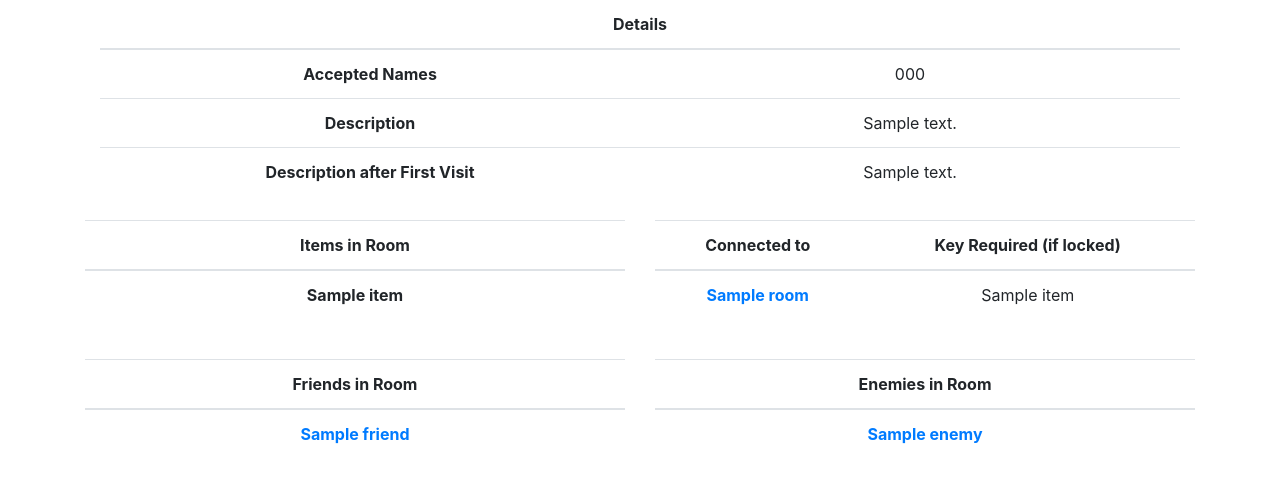
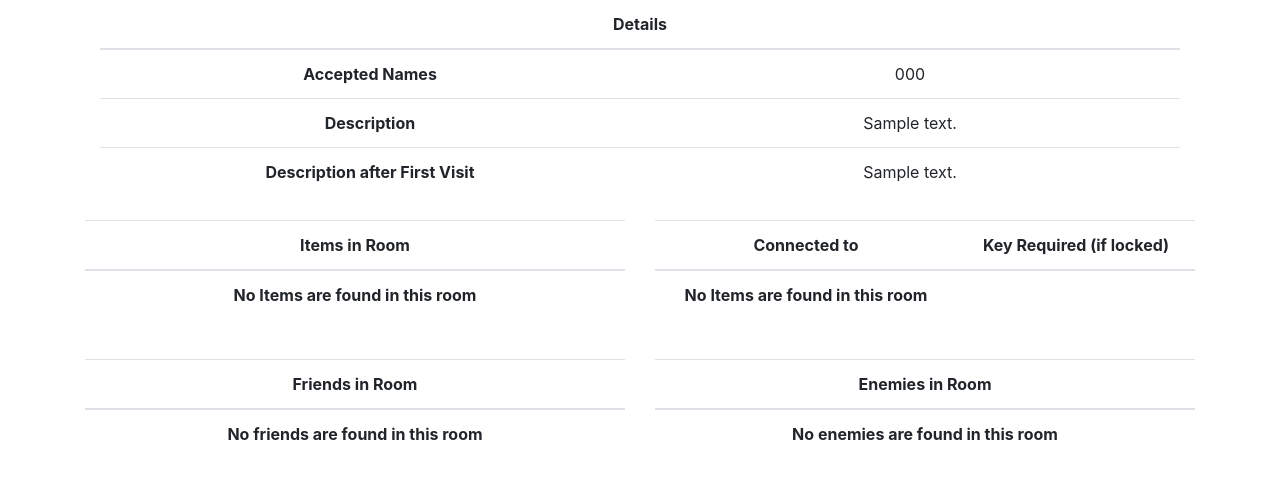
Before and after one commit to japhster/TBAC, a Django app: page /room/detail/1/ in a window 1280 px wide. Shown: the part 176-659 px from the top of the page. Run offline with Django 4.2, Linux system fonts and the light colour scheme; a user stored in the database is signed in; tables that the repository leaves empty hold one stand-in row (values such as "Sample post"); lists and menus that the app fills with data are empty; parts of the project's set-up code (start-up, migrations or seed data) failed here and were passed over; some libraries are stand-ins or nearby versions.

Commit message:
fixed lookups to ignore session instances

```diff
--- a/room/templates/room/room.html
+++ b/room/templates/room/room.html
@@ -32,7 +32,7 @@
         <tr><th>Items in Room</th></tr>
       </thead>
       <tbody>
-        {% for item in room.items.all %}
+        {% for item in room.items.base %}
           <tr>
             <th>{{ item.name }}</th>
           </tr>
@@ -69,7 +69,7 @@
         <tr><th>Friends in Room</th></tr>
       </thead>
       <tbody>
-        {% for friend in room.friends.all %}
+        {% for friend in room.friends.base %}
           <tr>
             <th><a href="{% url 'npc:friend' friend.pk %}">{{ friend }}</a></th>
           </tr>
@@ -86,7 +86,7 @@
         <tr><th>Enemies in Room</th></tr>
       </thead>
       <tbody>
-        {% for enemy in room.enemies.all %}
+        {% for enemy in room.enemies.base %}
           <tr>
             <th><a href="{% url 'npc:enemy' enemy.pk %}">{{ enemy }}</a></th>
           </tr>
--- a/room/views.py
+++ b/room/views.py
@@ -184,7 +184,7 @@ def room_detail(request, room_pk):
         game__created_by=request.user,
     )
     exits = []
-    for exit_ in models.Exit.objects.select_related("room_1", "room_2").filter(
+    for exit_ in models.Exit.objects.base().select_related("room_1", "room_2").filter(
         Q(room_1=room) | Q(room_2=room)
     ):
         exit_room = exit_.room_2 if exit_.room_1 == room else exit_.room_1
```
